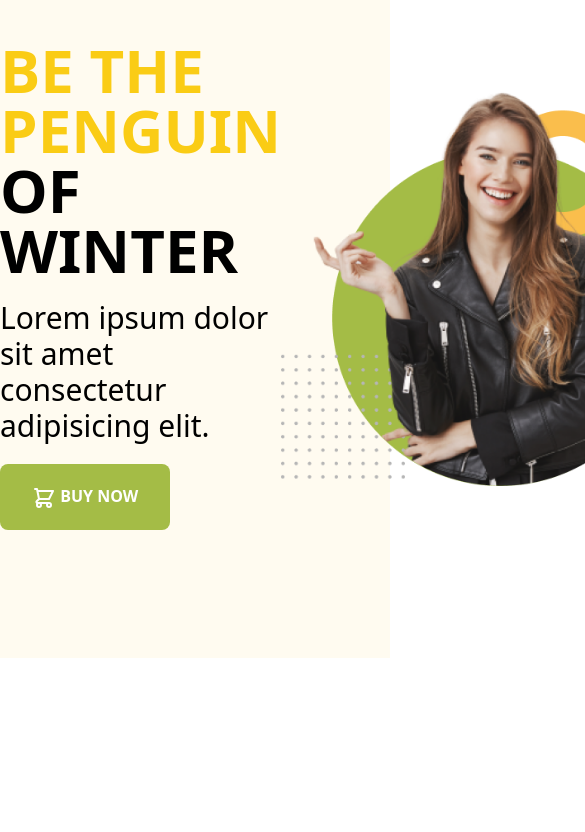
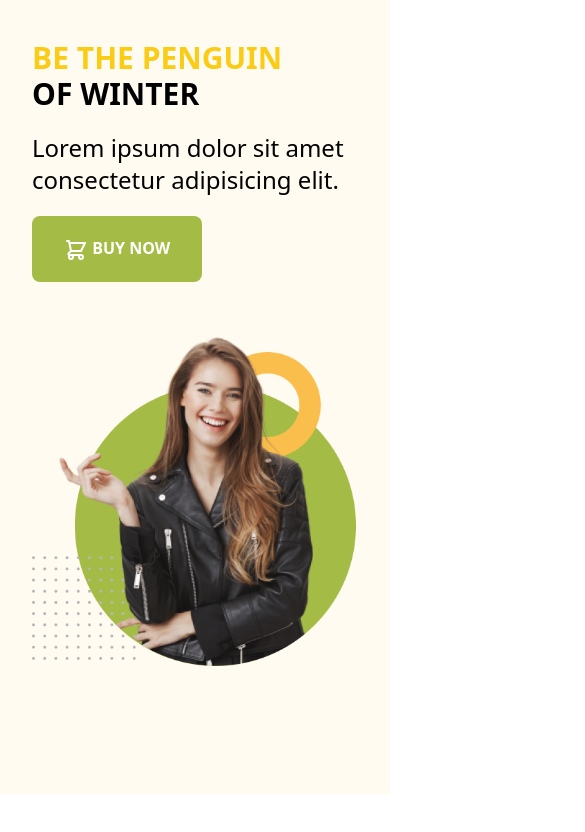
Before and after one commit to Ashik-Sarker/penguin-fashion-with-tailwind, a plain HTML site: page index.html in a window 390 px wide. Shown: the top 832 px of the page, 585 px wide, since content can reach past the window. Drawn offline with nearby package versions, Linux system fonts and the light colour scheme.

Commit message:
header update

```diff
--- a/index.html
+++ b/index.html
@@ -22,21 +22,23 @@
 
 <body>
     <header>
-        <section class="container mx-auto flex items-center justify-evenly pb-32 pt-10 bg-pnguin">
+        <section class="px-8 sm:px-0 container mx-auto sm:flex items-center justify-evenly pb-32 pt-10 bg-pnguin">
             <div class="space-y-5">
-                <h1 class="text-6xl font-bold">
+                <h1 class="text-3xl sm:text-6xl font-bold">
                     <span class="text-yellow-400">BE THE PENGUIN</span>
                     <br>
                     <span>OF WINTER</span>
                 </h1>
-                <p class="text-3xl">Lorem ipsum dolor sit amet consectetur adipisicing elit.</p>
+                <p class="text-2xl sm:text-3xl">Lorem ipsum dolor sit amet consectetur adipisicing elit.</p>
                 <button class="uppercase bg-[#A4BC46] px-8 py-5 rounded-lg text-white font-semibold">
                     <svg xmlns="http://www.w3.org/2000/svg" class="h-6 w-6 inline" fill="none" viewBox="0 0 24 24" stroke="currentColor">
                         <path stroke-linecap="round" stroke-linejoin="round" stroke-width="2" d="M3 3h2l.4 2M7 13h10l4-8H5.4M7 13L5.4 5M7 13l-2.293 2.293c-.63.63-.184 1.707.707 1.707H17m0 0a2 2 0 100 4 2 2 0 000-4zm-8 2a2 2 0 11-4 0 2 2 0 014 0z" />
                       </svg>
                 buy now</button>
             </div>
-            <img src="images/model.png" alt="">
+            <div class="mt-12 sm:mt-0">
+                <img src="images/model.png" alt="">
+            </div>
         </section>
     </header>
 </body>
```
